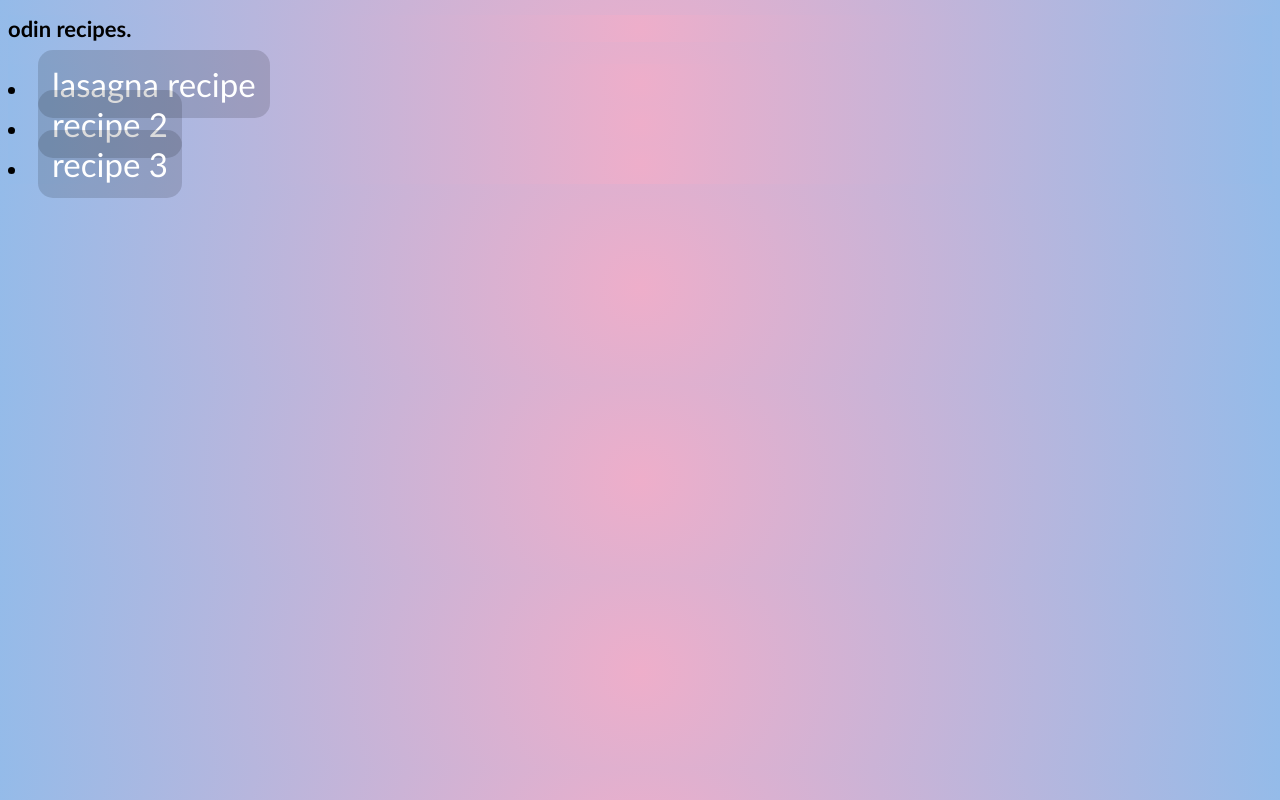
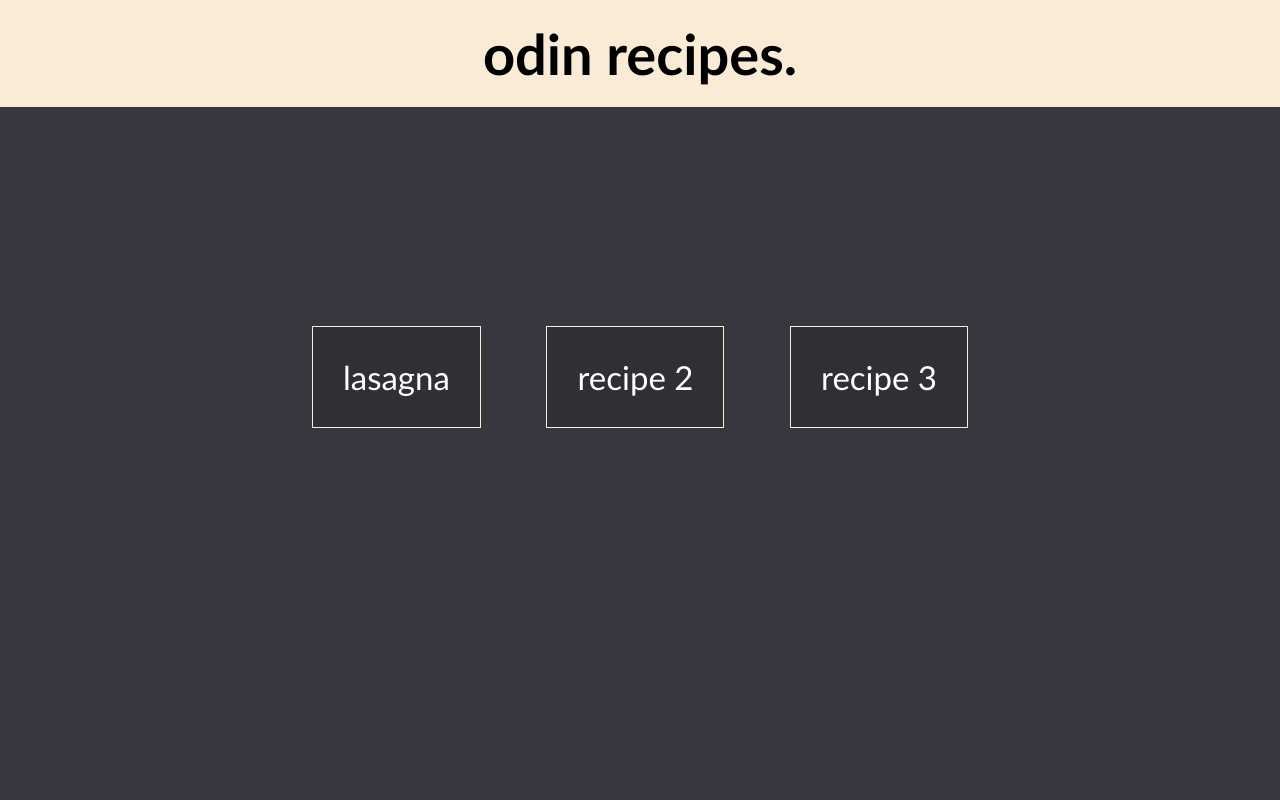
Before and after one commit to w-ziem/odin-recipes, a plain HTML site: page index.html in a window 1280 px wide. Drawn offline with Linux system fonts and the light colour scheme.

Commit message:
Add styling to index.html page
Changes the placement of elements on the page and adds a hover effect on links

```diff
--- a/index.html
+++ b/index.html
@@ -7,11 +7,13 @@
     <link rel="stylesheet" href="style.css">
 </head>
 <body>
-    <h1>odin recipes.</h1>
-    <ul></ul>
-        <li><a href="recipes/lasagna.html"> lasagna recipe</a></li>
-        <li><a href="recipes/recipe2.html">recipe 2</a></li>
-        <li><a href="recipes/recipe3.html">recipe 3</a></li>
-    </ul>
+    <div class="container">
+        <h1 class="header">odin recipes.</h1>
+        <ul class="recipes-container"></ul>
+            <li><a id="lasagna" href="recipes/lasagna.html"> lasagna</a></li>
+            <li><a id="recipe" href="recipes/recipe2.html">recipe 2</a></li>
+            <li><a id="recipe" href="recipes/recipe3.html">recipe 3</a></li>
+        </ul>
+    </div>
 </body>
 </html>
--- a/style.css
+++ b/style.css
@@ -1,56 +1,67 @@
 *{
     font-size: 22px;
-    background: rgb(238,174,202);
-    background: radial-gradient(circle, rgba(238,174,202,1) 0%, rgba(148,187,233,1) 100%);
+    box-sizing: border-box;
+    margin: 0;
+    padding: 0;
     font-family: 'Gill Sans', 'Gill Sans MT', Calibri, 'Trebuchet MS', sans-serif;
 }
 
+body{
+    background-color: #38373f;
+}
+
+
+.container{
+    max-width: 100%;
+    margin: auto;
+    text-align: center;
+}
+
 .header{
-    text-align: center;
-    font-weight: 800;
-    font-size: 2rem;
-    color:cadetblue;
-    box-shadow: 2px 3px 5px 2px rgba(0, 0, 0, 0.14);
-    border-radius: 15px;
+    background-color: antiquewhite;
+    padding: 20px;
+    font-size: 56px;
 }
 
 .recipes-container{
-    display:flex;
-    flex-direction: column;
-    text-align: center;
-    list-style: none;
+    margin: 10rem auto;
 }
 
-.recipes-container li{
-    background: rgba(0, 0, 0, 0.15);
-    padding: 2rem;
-}
-
-ul{
+li{
     list-style: none;
+    display: inline-block;
+    margin: 30px;
+    text-align: left;
 }
 
 
 li a{
     text-decoration: none;
     color:#fff;
-    background: none;
+    border: solid 1px antiquewhite;
     font-size: 1.5rem;
     font-weight: 400;
     transition: 0.5s;
     background-color: rgba(0, 0, 0, 0.14);
-    padding: 14px;
-    border-radius: 15px;
-    display: inline;
-    width: 300px;
-    height: 300px;
+    padding: 30px;
     background-size:cover;
+}
+
+
+a:hover{
+    color: rgb(69, 255, 69);
+    font-weight: 700;
+    padding: 4rem;
 
 }
 
+#lasagna:hover{
+    color: lightgreen;
+    background-image: url(https://thecozycook.com/wp-content/uploads/2022/04/Lasagna-Recipe-f.jpg) ;
+}
 
-li a:hover{
-    color: rgba(0,0,0,0.75);
-    background-image: url(https://thecozycook.com/wp-content/uploads/2022/04/Lasagna-Recipe-f.jpg) ;
-    padding: 4rem;
+
+#recipe:hover{
+    color: darkred;
+    background-image: url(https://miro.medium.com/v2/resize:fit:820/1*y7ZgcnbxdF4aDgh-XaS1-Q.png);
 }
```
